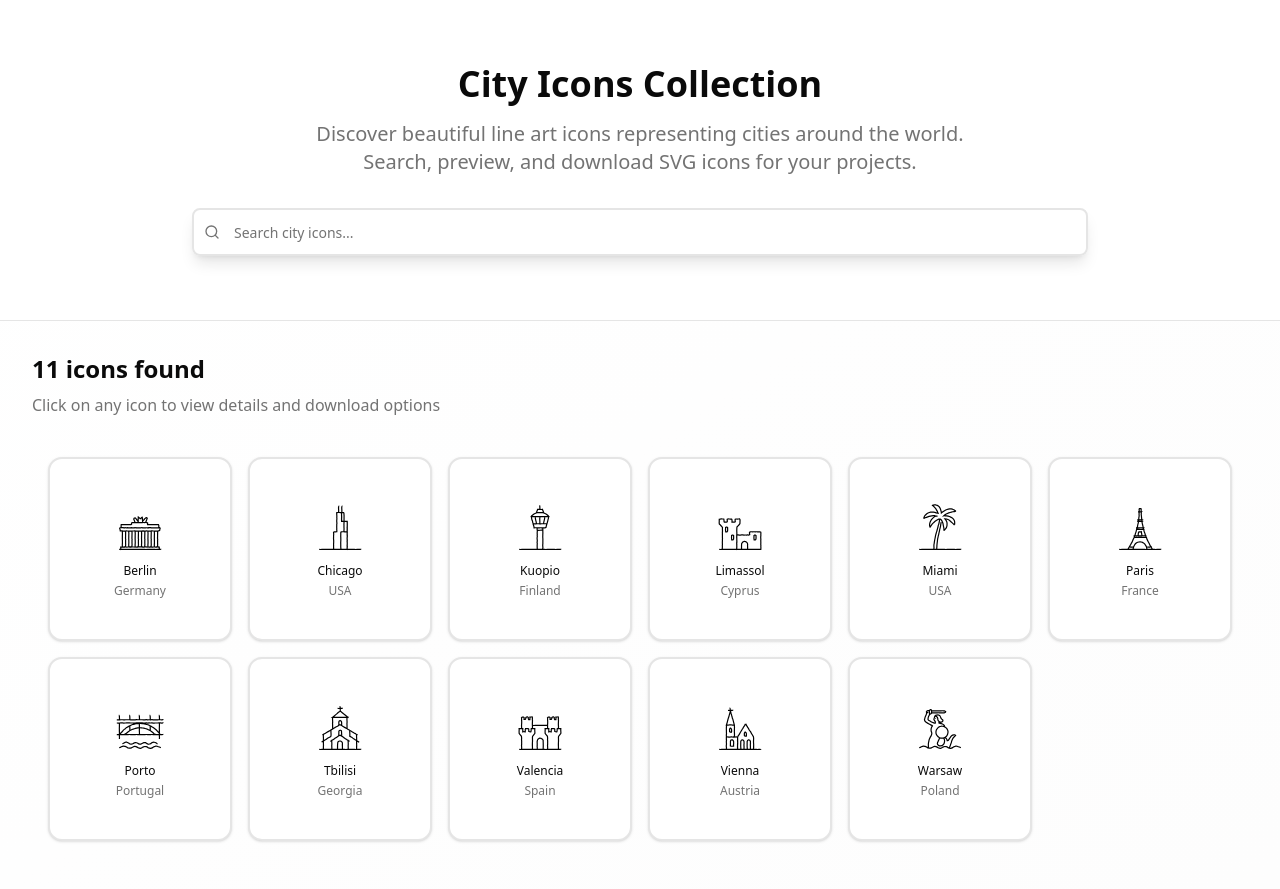
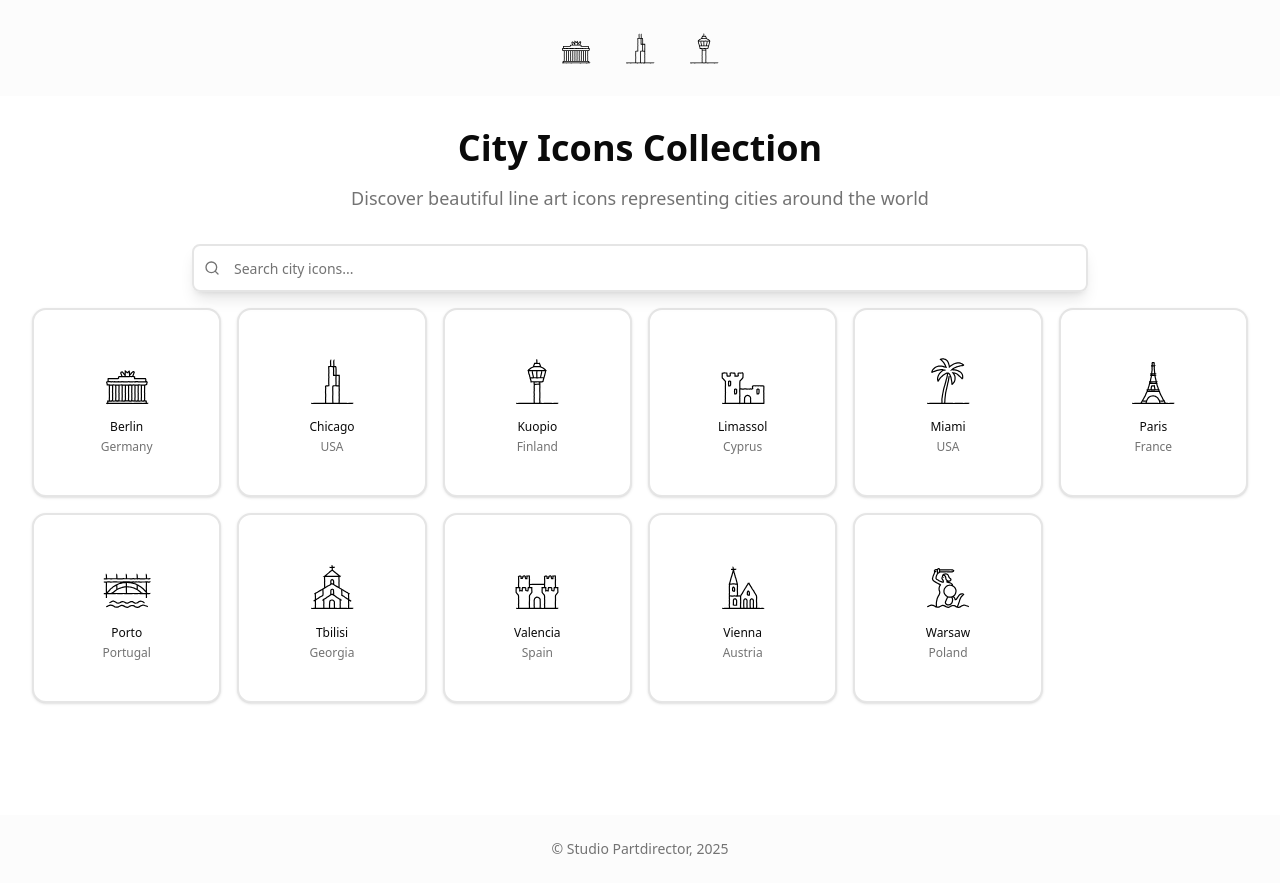
Before and after one commit to anto1/city-icons, a Next.js app: page / in a window 1280 px wide. Built offline with nearby package versions, Linux system fonts and the light colour scheme.

Commit message:
Add random icons header, remove divider/count, add Studio Partdirector footer

```diff
--- a/src/app/page.tsx
+++ b/src/app/page.tsx
@@ -233,44 +233,50 @@ export default function Home() {
   console.log('🎨 Rendering Home component');
 
   return (
-    <div className="min-h-screen bg-gradient-to-br from-background to-muted/20">
-      {/* Hero Section */}
-      <div className="bg-card border-b">
-        <div className="max-w-7xl mx-auto px-4 sm:px-6 lg:px-8 py-16">
-          <div className="text-center">
-            <h1 className="text-4xl font-bold text-foreground mb-4">
-              City Icons Collection
-            </h1>
-            <p className="text-xl text-muted-foreground mb-8 max-w-2xl mx-auto">
-              Discover beautiful line art icons representing cities around the world.
-              Search, preview, and download SVG icons for your projects.
-            </p>
-            <SearchBar onSearch={handleSearch} />
-          </div>
-        </div>
+    <div className="min-h-screen bg-background">
+      {/* Random Icons Header */}
+      <div className="flex justify-center items-center gap-8 py-8 bg-muted/30">
+        {icons.slice(0, 3).map((icon) => (
+          <div
+            key={icon._id}
+            className="w-8 h-8 text-muted-foreground"
+            dangerouslySetInnerHTML={{
+              __html: icon.svgContent
+                .replace(/width="[^"]*"/, 'width="32"')
+                .replace(/height="[^"]*"/, 'height="32"')
+                .replace(/viewBox="[^"]*"/, 'viewBox="0 0 120 120"')
+            }}
+          />
+        ))}
       </div>
 
-      {/* Icons Grid Section */}
-      <div className="max-w-7xl mx-auto px-4 sm:px-6 lg:px-8 py-8">
-        <div className="mb-6">
-          <h2 className="text-2xl font-semibold text-foreground mb-2">
-            {loading ? 'Loading icons...' : `${filteredIcons.length} icons found`}
-          </h2>
-          {!loading && filteredIcons.length > 0 && (
-            <p className="text-muted-foreground">
-              Click on any icon to view details and download options
-            </p>
-          )}
+      <div className="container mx-auto px-4 py-8">
+        <div className="text-center mb-8">
+          <h1 className="text-4xl font-bold text-foreground mb-4">
+            City Icons Collection
+          </h1>
+          <p className="text-lg text-muted-foreground">
+            Discover beautiful line art icons representing cities around the world
+          </p>
         </div>
+        <SearchBar onSearch={handleSearch} />
 
         <IconGrid
           icons={filteredIcons}
+          loading={loading}
           onIconClick={handleIconClick}
-          loading={loading}
         />
       </div>
 
-      {/* Modal */}
+      {/* Footer */}
+      <footer className="bg-muted/30 py-6 mt-16">
+        <div className="container mx-auto px-4 text-center">
+          <p className="text-sm text-muted-foreground">
+            © Studio Partdirector, 2025
+          </p>
+        </div>
+      </footer>
+
       <IconModal
         icon={selectedIcon}
         isOpen={modalOpen}
```
